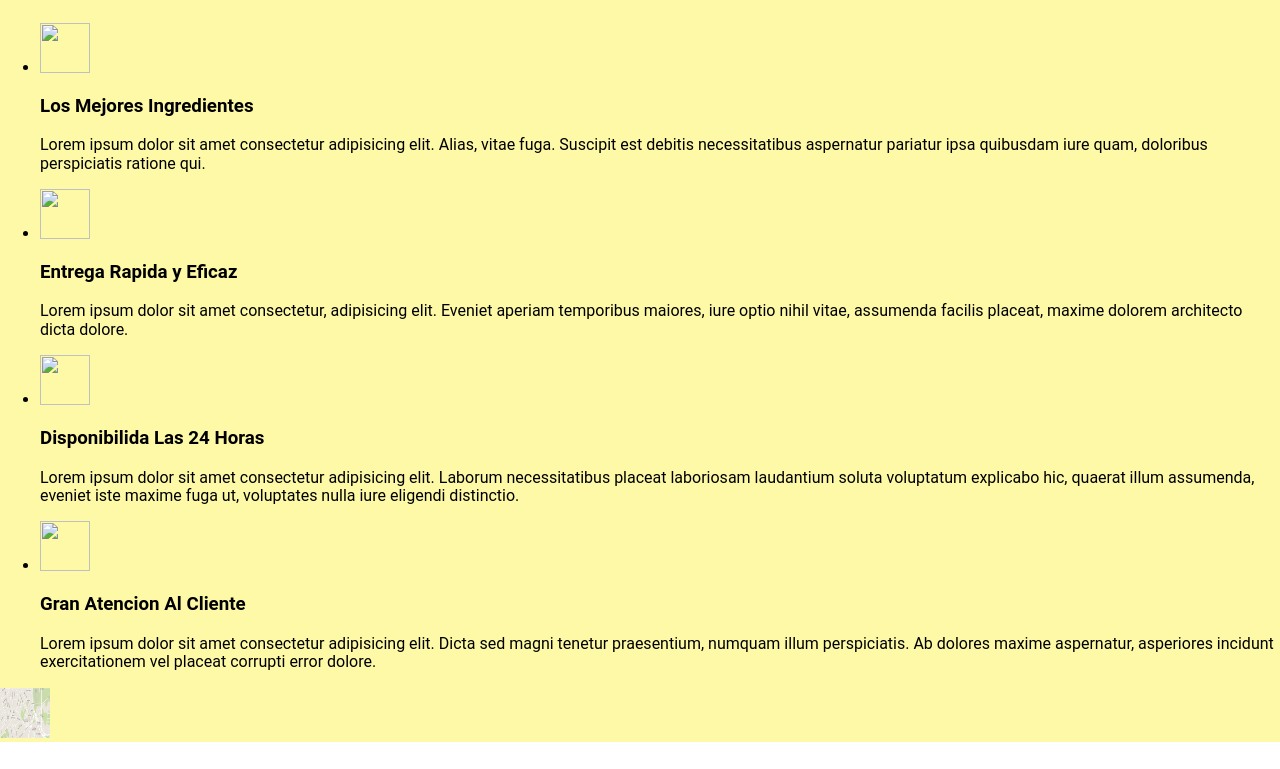
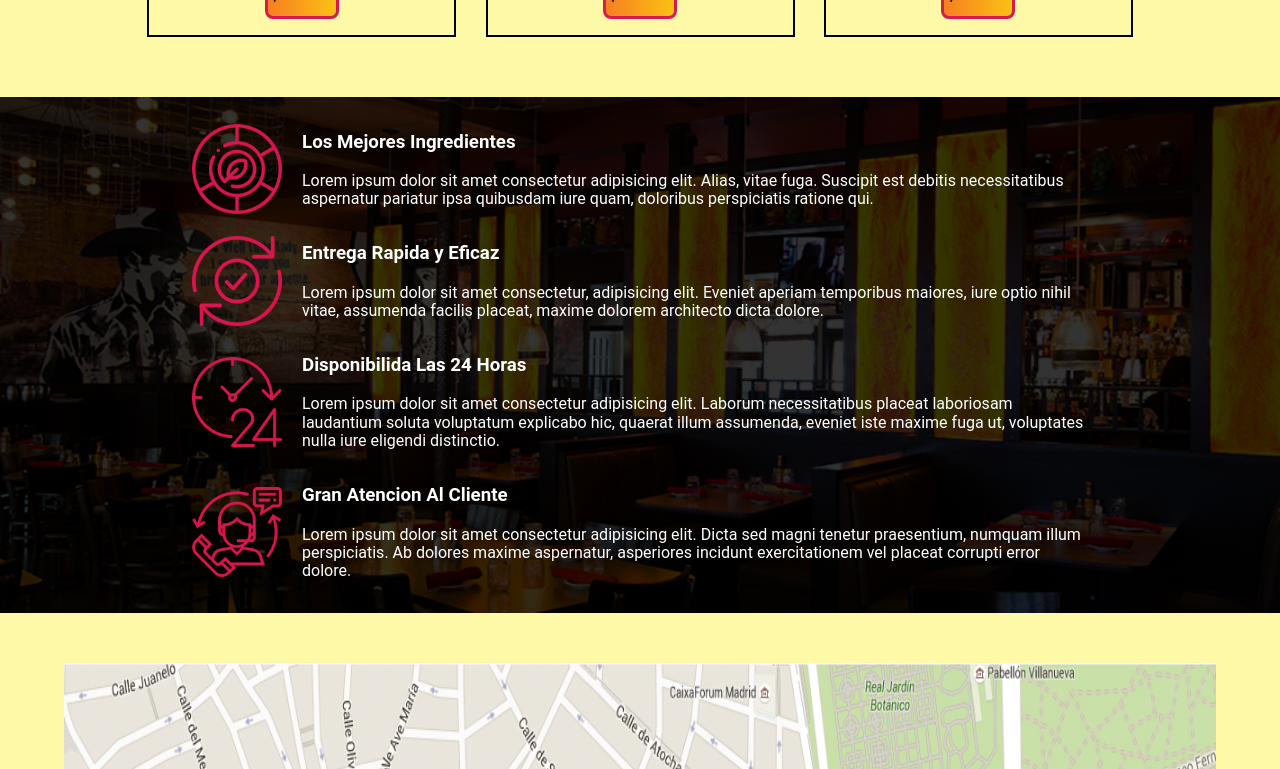
Before and after one commit to SrRobls/Burgues-Web-Pages, a plain HTML site: page index.html in a window 1280 px wide. Shown: the part 1531-2300 px from the top of the page. Before the commit the page ends 2273 px from the top, so only its background shows below. Drawn offline with Linux system fonts and the light colour scheme.

Commit message:
Pagina web responsiva hecho, solo falta hacerle algunos cambios

```diff
--- a/CSS/styles.css
+++ b/CSS/styles.css
@@ -3,14 +3,6 @@
     font-family: 'Roboto', sans-serif;
 }
 
-img{
-    width: 50px;
-    height: 50px;
-}
-
-html{
-    box-sizing: border-box;
-}
 
 
 /* Header */
@@ -130,7 +122,7 @@ a{
 
 #hamburguesas{
     width: 100%;
-    margin: 10px auto;
+    margin: 50px auto;
     display: flex;
     flex-flow: column nowrap;
     justify-content: center;
@@ -195,7 +187,9 @@ a{
     z-index: 1;
 }
 
-
+.informacion_hamburguesa ul{
+    list-style: none;
+}
 
 .venta_hamburguesa:first-child .informacion_hamburguesa{
     background-image: url(/Imgs/hamburguesa\ mexicana.jpg);
@@ -229,7 +223,7 @@ a{
     height: 220px;
 
     background: linear-gradient(black, black);
-    opacity: 0.4;
+    opacity: 0.8;
 }
 
 .informacion_hamburguesa p{
@@ -240,6 +234,76 @@ a{
 .informacion_hamburguesa ul{
     position: relative;
 }
+
+/* Caracteristicas */
+
+#caracteristicas{
+    margin-top: 50px;
+    display: flex;
+    width: 100%;
+    color: white;
+    justify-content: center;
+    align-items: center;
+    background-image: url(/Imgs/Restaurant.jpg);
+    background-repeat: no-repeat;
+    background-position: center;
+    background-size: cover;
+    background-attachment: fixed;
+    position: relative;
+}
+
+#caracteristicas::before{
+    content: "";
+    position: absolute;
+    width: 100%;
+    height: 100%;
+
+    background: linear-gradient(black, black);
+    opacity: 0.8;
+}
+
+#caracteristicas .text_caracteristica{
+    position: relative;
+}
+
+#caracteristicas img{
+    position: relative;
+}
+
+#caracteristicas picture{
+    display: none;
+}
+
+#caracteristicas ul{
+    list-style: none;
+    padding: 0;
+    width: 80%;
+}
+
+#caracteristicas li{
+    display: flex;
+    justify-content: center;
+    align-items: center;
+}
+
+/* Nos encontramos en */
+
+#nos_encontramos_en{
+    width: 100%;
+    display: flex;
+    justify-content: center;
+    align-items: center;
+
+}
+
+
+#nos_encontramos_en img{
+    width: 90%;
+    height: 250px;
+    margin-top: 50px;
+    margin-bottom: 20px;
+}
+
 
 @media (min-width: 767px){
 
@@ -284,6 +348,30 @@ a{
         justify-content: space-evenly;
     }
 
+    /* Caracteristicas */
+
+    #caracteristicas picture{
+        display: block;
+    }
+
+    #caracteristicas img{
+        width: 50px;
+        height: 50px;
+    }
+
+
+    #caracteristicas img{
+        min-height: 90px;
+        min-width: 90px;;
+        margin-right: 20px;
+        margin-top: 5px;
+    }
+
+    /* Nos encontramos en */
+    #nos_encontramos_en img{
+        height: 70vh;
+    }
+
 }
 
 @media (min-width: 1079px){
@@ -306,6 +394,10 @@ a{
         justify-content: space-evenly;
     }
 
+    /* Caracteristicas */
+    #caracteristicas ul{
+        width: 70%;
+    }
 }
 
 @media (min-width: 1200px){
--- a/index.html
+++ b/index.html
@@ -15,13 +15,13 @@
                 <img src="/Imgs/hamburguesa.png" alt="Logo de Hamburguesa">
                 <ul>
                     <li>
-                         <a href="#">Inicio</a>
+                         <a href="#inicio_bienvenida">Inicio</a>
                     </li>
                     <li>
                         <a href="#hamburguesas">Hamburguesas</a>
                     </li>
                     <li>
-                        <a href="#">Caracteristicas</a>
+                        <a href="#caracteristicas">Caracteristicas</a>
                     </li>
                     <li>
                         <a href="#">¿Donde Estamos?</a>
@@ -125,7 +125,7 @@
                 <ul>
                     <li>
                         <picture>
-                            <img src="" alt="">
+                            <img src="/Imgs/ingredientes (2).png" alt="Caja de Ingredientes">
                         </picture>
                         <div class="text_caracteristica">
                             <h3>Los Mejores Ingredientes</h3>
@@ -134,7 +134,7 @@
                     </li>
                     <li>
                         <picture>
-                            <img src="" alt="">
+                            <img src="Imgs/comprobado.png" alt="chulo">
                         </picture>
                         <div class="text_caracteristica">
                             <h3>Entrega Rapida y Eficaz</h3>
@@ -143,7 +143,7 @@
                     </li>
                     <li>
                         <picture>
-                            <img src="" alt="">
+                            <img src="Imgs/24-horas.png" alt="24 horas">
                         </picture>
                         <div class="text_caracteristica">
                             <h3>Disponibilida Las 24 Horas</h3>
@@ -152,7 +152,7 @@
                     </li>
                     <li>
                         <picture>
-                            <img src="" alt="">
+                            <img src="Imgs/servicio-al-cliente.png" alt="servicio al cliente">
                         </picture>
                         <div class="text_caracteristica">
                             <h3>Gran Atencion Al Cliente</h3>
@@ -163,9 +163,7 @@
             </section>
 
             <section id="nos_encontramos_en">
-                <picture>
-                    <img src="/Imgs/dummy-mapa.jpg" alt="mapa">
-                </picture>
+                <img src="/Imgs/dummy-mapa.jpg" alt="mapa">
             </section>
         </main>
     </div>
```
Also changed, not shown: Imgs/24-horas.png (added), Imgs/Restaurant.jpg (added), Imgs/comprobado.png (added), Imgs/ingredientes (2).png (added), Imgs/servicio-al-cliente.png (added).
